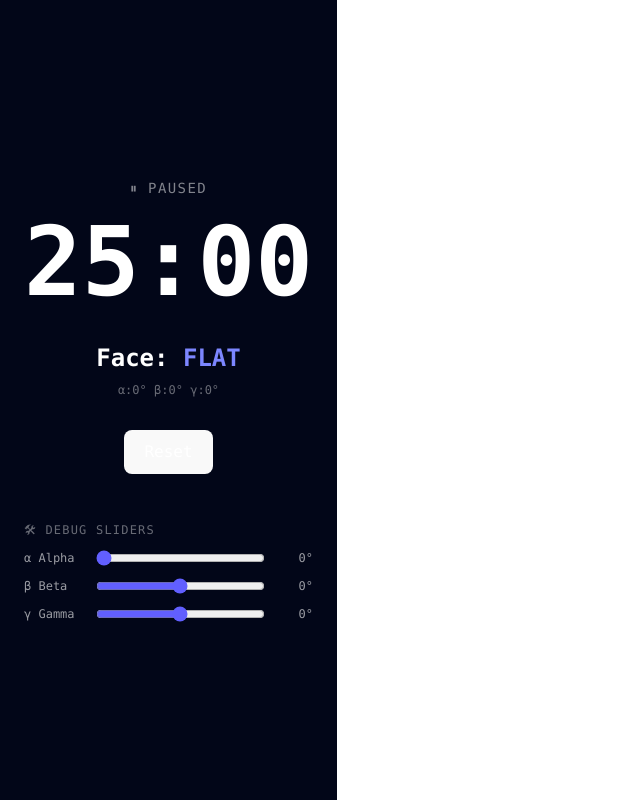
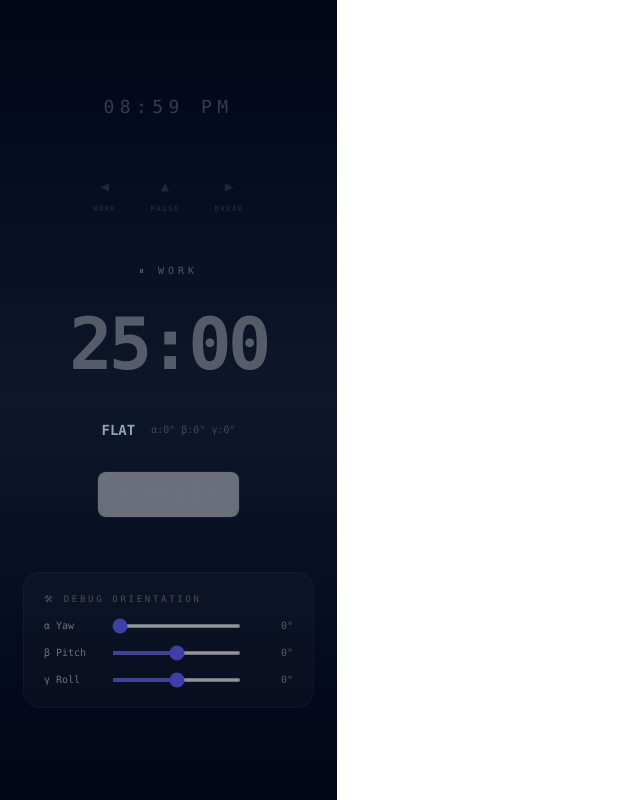
Before and after one commit to spbisc97/gravitational-pomodoro, a React (Vite) app: page / in a window 1280 px wide. Both pictures are taken after a click on the button "Start Session". Shown: the whole page, without its empty margins (0-640 px from the left). Built offline with nearby package versions, Linux system fonts and the light colour scheme.

Commit message:
fix the sizing

```diff
--- a/index.html
+++ b/index.html
@@ -3,10 +3,10 @@
   <head>
     <meta charset="UTF-8" />
     <link rel="icon" type="image/svg+xml" href="/vite.svg" />
-    <meta name="viewport" content="width=device-width, initial-scale=1.0" />
+    <meta name="viewport" content="width=device-width, initial-scale=1.0, maximum-scale=1.0, user-scalable=no" />
     <title>gravitational-pomodoro</title>
   </head>
-  <body>
+  <body style="margin:0; overflow:hidden; height:100dvh;">
     <div id="root"></div>
     <script type="module" src="/src/main.tsx"></script>
   </body>
--- a/src/App.tsx
+++ b/src/App.tsx
@@ -1,18 +1,32 @@
-import { useState, useEffect, useCallback } from 'react';
+import { useState, useEffect } from 'react';
 import { useGravitySensor } from './hooks/useGravitySensor';
 
 const App = () => {
   const { face, orientation, hasPermission, requestPermission, setManual } = useGravitySensor();
 
   const [isRunning, setIsRunning] = useState(false);
+  const [mode, setMode] = useState<'WORK' | 'BREAK'>('WORK');
   const [seconds, setSeconds] = useState(1500);
 
-  // State machine: LEFT=run, RIGHT/UP=pause
+  // State machine: LEFT=work, UP=pause, RIGHT=break
   useEffect(() => {
     if (!hasPermission) return;
-    if (face === 'LEFT' && !isRunning) setIsRunning(true);
-    if ((face === 'RIGHT' || face === 'UP') && isRunning) setIsRunning(false);
-  }, [face, hasPermission, isRunning]);
+
+    if (face === 'LEFT' && !isRunning) {
+      if (mode !== 'WORK') { setMode('WORK'); setSeconds(1500); }
+      setIsRunning(true);
+    }
+
+    if (face === 'RIGHT' && (mode !== 'BREAK' || !isRunning)) {
+      setMode('BREAK');
+      setSeconds(300);
+      setIsRunning(true);
+    }
+
+    if (face === 'UP' && isRunning) {
+      setIsRunning(false);
+    }
+  }, [face, hasPermission, isRunning, mode]);
 
   // Countdown
   useEffect(() => {
@@ -27,11 +41,24 @@ const App = () => {
     return `${neg ? '-' : ''}${Math.floor(a / 60)}:${(a % 60).toString().padStart(2, '0')}`;
   };
 
+  // Dynamic theme
+  const theme = isRunning
+    ? mode === 'WORK'
+      ? { bg: 'from-red-950 via-red-900/80 to-red-950', accent: 'text-red-400', glow: 'drop-shadow-[0_0_60px_rgba(239,68,68,0.3)]', ring: 'ring-red-500/30' }
+      : { bg: 'from-emerald-950 via-emerald-900/80 to-emerald-950', accent: 'text-emerald-400', glow: 'drop-shadow-[0_0_60px_rgba(52,211,153,0.3)]', ring: 'ring-emerald-500/30' }
+    : { bg: 'from-slate-950 via-slate-900 to-slate-950', accent: 'text-slate-400', glow: '', ring: 'ring-white/5' };
+
   // --- Permission screen ---
   if (!hasPermission) {
     return (
-      <div className="min-h-screen bg-slate-950 text-white flex items-center justify-center">
-        <button onClick={requestPermission} className="px-8 py-4 bg-white text-black rounded-2xl font-bold text-lg">
+      <div className="min-h-dvh bg-gradient-to-b from-slate-950 to-slate-900 text-white flex flex-col items-center justify-center gap-6 p-6">
+        <div className="text-6xl animate-pulse">◎</div>
+        <h1 className="text-2xl font-black uppercase tracking-tight">Gravity Pomodoro</h1>
+        <p className="text-sm text-white/30 text-center max-w-xs">Tilt your device to control focus sessions with physical gestures.</p>
+        <button
+          onClick={requestPermission}
+          className="mt-4 px-10 py-4 bg-white text-black rounded-2xl font-bold text-lg active:scale-95 transition-transform shadow-[0_0_40px_rgba(255,255,255,0.1)]"
+        >
           Start Session
         </button>
       </div>
@@ -40,56 +67,70 @@ const App = () => {
 
   // --- Main UI ---
   return (
-    <div className={`min-h-screen text-white flex flex-col items-center justify-center p-6 font-mono transition-colors duration-500 ${isRunning ? 'bg-red-950' : 'bg-slate-950'}`}>
+    <div className={`min-h-dvh text-white flex flex-col items-center justify-center p-6 font-mono transition-all duration-700 bg-gradient-to-b ${theme.bg} overflow-auto`}>
 
-      {/* Status */}
-      <div className="text-sm opacity-50 uppercase tracking-widest mb-4">
-        {isRunning ? '▶ Running' : '⏸ Paused'}
+      {/* Clock */}
+      <div className="text-lg tracking-[0.3em] opacity-20 mb-12 font-light">
+        {new Date().toLocaleTimeString([], { hour: '2-digit', minute: '2-digit' })}
       </div>
 
-      {/* Timer */}
+      {/* Tilt Indicators */}
+      <div className="flex items-center gap-8 mb-10">
+        <TiltIndicator label="Work" symbol="◂" active={face === 'LEFT'} color="text-red-400" />
+        <TiltIndicator label="Pause" symbol="▴" active={face === 'UP'} color="text-slate-400" />
+        <TiltIndicator label="Break" symbol="▸" active={face === 'RIGHT'} color="text-emerald-400" />
+      </div>
+
+      {/* Status pill */}
+      <div className={`text-[10px] uppercase tracking-[0.4em] px-5 py-1.5 rounded-full mb-6 transition-all duration-500 ${isRunning
+        ? `${theme.accent} bg-white/5 ring-1 ${theme.ring}`
+        : 'text-white/30'
+        }`}>
+        {isRunning ? `▶ ${mode}` : `⏸ ${mode}`}
+      </div>
+
+      {/* Timer — the hero */}
       <div
         onClick={() => setIsRunning(r => !r)}
-        className={`text-8xl font-black cursor-pointer transition-all ${seconds < 0 ? 'text-red-400' : ''}`}
+        className={`cursor-pointer select-none transition-all duration-500 font-black leading-none tracking-tighter active:scale-95 ${theme.glow} ${isRunning ? 'text-6xl sm:text-7xl md:text-8xl scale-100' : 'text-4xl sm:text-5xl md:text-7xl opacity-30 blur-[0.5px]'
+          } ${seconds < 0 ? 'animate-pulse text-red-400' : ''}`}
       >
         {fmt(seconds)}
       </div>
 
-      {/* Face indicator */}
-      <div className="mt-8 text-2xl font-bold">
-        Face: <span className="text-indigo-400">{face}</span>
-      </div>
-
-      {/* Raw angles */}
-      <div className="mt-2 text-xs opacity-40">
-        α:{Math.round(orientation.alpha)}° β:{Math.round(orientation.beta)}° γ:{Math.round(orientation.gamma)}°
+      {/* Subtle face + angle debug */}
+      <div className="mt-10 flex items-center gap-4">
+        <span className={`text-sm font-bold transition-colors duration-300 ${theme.accent}`}>{face}</span>
+        <span className="text-[10px] opacity-20">
+          α:{Math.round(orientation.alpha)}° β:{Math.round(orientation.beta)}° γ:{Math.round(orientation.gamma)}°
+        </span>
       </div>
 
       {/* Reset */}
       <button
-        onClick={() => { setSeconds(1500); setIsRunning(false); }}
-        className="mt-8 px-6 py-2 bg-white/10 rounded-xl text-sm"
+        onClick={() => { setSeconds(1500); setMode('WORK'); setIsRunning(false); }}
+        className="mt-8 px-6 py-2.5 rounded-xl text-[10px] uppercase tracking-[0.3em] bg-white/5 ring-1 ring-white/10 hover:bg-white/10 active:scale-95 transition-all opacity-40 hover:opacity-80"
       >
-        Reset
+        ↺ Reset
       </button>
 
       {/* Debug Sliders */}
-      <div className="mt-12 w-full max-w-sm space-y-3">
-        <div className="text-xs opacity-40 uppercase tracking-widest">🛠 Debug Sliders</div>
+      <div className="mt-14 w-full max-w-sm space-y-3 bg-white/[0.02] ring-1 ring-white/5 rounded-2xl p-5">
+        <div className="text-[9px] uppercase tracking-[0.3em] opacity-25 mb-3">🛠 Debug Orientation</div>
         {[
-          { label: 'α Alpha', key: 'alpha' as const, min: 0, max: 360 },
-          { label: 'β Beta', key: 'beta' as const, min: -180, max: 180 },
-          { label: 'γ Gamma', key: 'gamma' as const, min: -90, max: 90 },
+          { label: 'α Yaw', key: 'alpha' as const, min: 0, max: 360 },
+          { label: 'β Pitch', key: 'beta' as const, min: -180, max: 180 },
+          { label: 'γ Roll', key: 'gamma' as const, min: -90, max: 90 },
         ].map(({ label, key, min, max }) => (
-          <div key={key} className="flex items-center gap-2">
-            <span className="text-xs w-16 opacity-60">{label}</span>
+          <div key={key} className="flex items-center gap-3">
+            <span className="text-[10px] w-14 opacity-40">{label}</span>
             <input
               type="range" min={min} max={max}
               value={orientation[key]}
               onChange={e => setManual({ ...orientation, [key]: Number(e.target.value) })}
-              className="flex-1 accent-indigo-500"
+              className="flex-1 accent-indigo-500 h-1 opacity-60"
             />
-            <span className="text-xs w-10 text-right opacity-60">{Math.round(orientation[key])}°</span>
+            <span className="text-[10px] w-10 text-right opacity-30 tabular-nums">{Math.round(orientation[key])}°</span>
           </div>
         ))}
       </div>
@@ -97,4 +138,13 @@ const App = () => {
   );
 };
 
+// --- Tilt direction indicator ---
+const TiltIndicator = ({ label, symbol, active, color }: { label: string; symbol: string; active: boolean; color: string }) => (
+  <div className={`flex flex-col items-center gap-1 transition-all duration-300 ${active ? `${color} scale-125 drop-shadow-[0_0_12px_currentColor]` : 'opacity-10 scale-90'
+    }`}>
+    <span className="text-2xl">{symbol}</span>
+    <span className="text-[8px] uppercase tracking-[0.2em] font-bold">{label}</span>
+  </div>
+);
+
 export default App;
```
